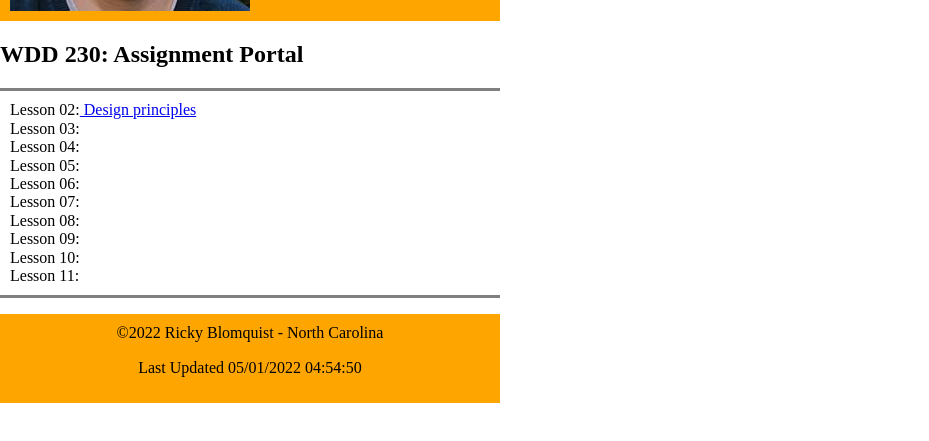
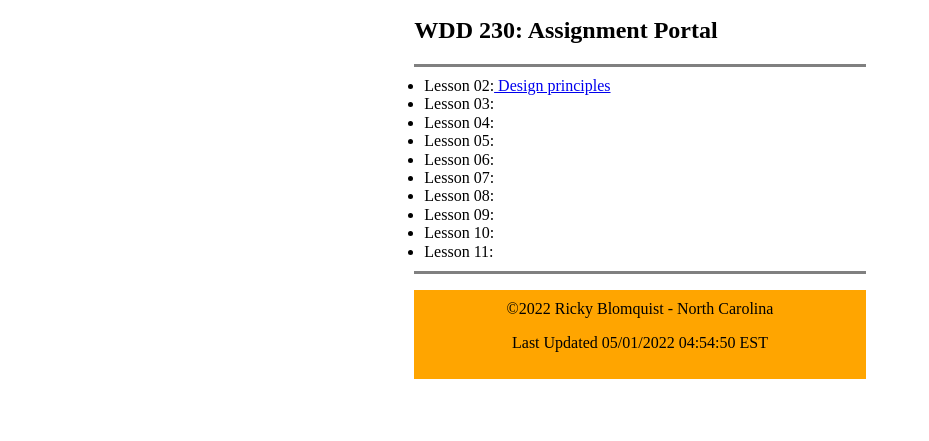
Before and after one commit to rblomquist/wdd230, a plain HTML site: page index.html in a window 1280 px wide. Shown: the part 239-680 px from the top of the page, without its empty margins (0-929 px from the left). Drawn offline with Linux system fonts and the light colour scheme.

Commit message:
Fixed problem with link

```diff
--- a/css/styles.css
+++ b/css/styles.css
@@ -12,10 +12,9 @@
     font-size: 18px;
 }
 
-main {
-    width: auto;
-    margin: 0;
-
+body {
+    max-width: max-content;
+    margin: auto;
 }
 
 h2 {
--- a/index.html
+++ b/index.html
@@ -15,15 +15,15 @@
 
 </head>
 
-<main>
+<body>
     <header class="grid_container">
         <img class="grid_picture" src="images/portalpicture.jpg" alt="Portal Picture">
         <h1><span class="grid_name">Ricky Blomquist</span></h1>
     </header>
-    <body>
+    <main>
         <h2>WDD 230: Assignment Portal</h2>
         <ul>
-            <li>Lesson 02:<a href="lesson2/design-principles.html"> Design principles</a></li>
+            <li>Lesson 02:<a href="lesson02/design-principles.html"> Design principles</a></li>
             <li>Lesson 03:</li>
             <li>Lesson 04:</li>
             <li>Lesson 05:</li>
@@ -34,11 +34,11 @@
             <li>Lesson 10:</li>
             <li>Lesson 11:</li>
         </ul>
-    </body>
+    </main>
     <footer>
         &copy;<span id="copyright_year"></span> Ricky Blomquist -  North Carolina
         <p>Last Updated <span id="last_update"></span> </p>
     </footer>
-</main>
+</body>
 <script src="js/js.js"></script>
 </html>
--- a/js/js.js
+++ b/js/js.js
@@ -4,4 +4,4 @@ const last_updated = document.querySelector("#last_update");
 
 copyright_year.textContent = current_date.getFullYear();
 
-last_updated.textContent = document.lastModified;
+last_updated.textContent = `${document.lastModified} EST`;
```
